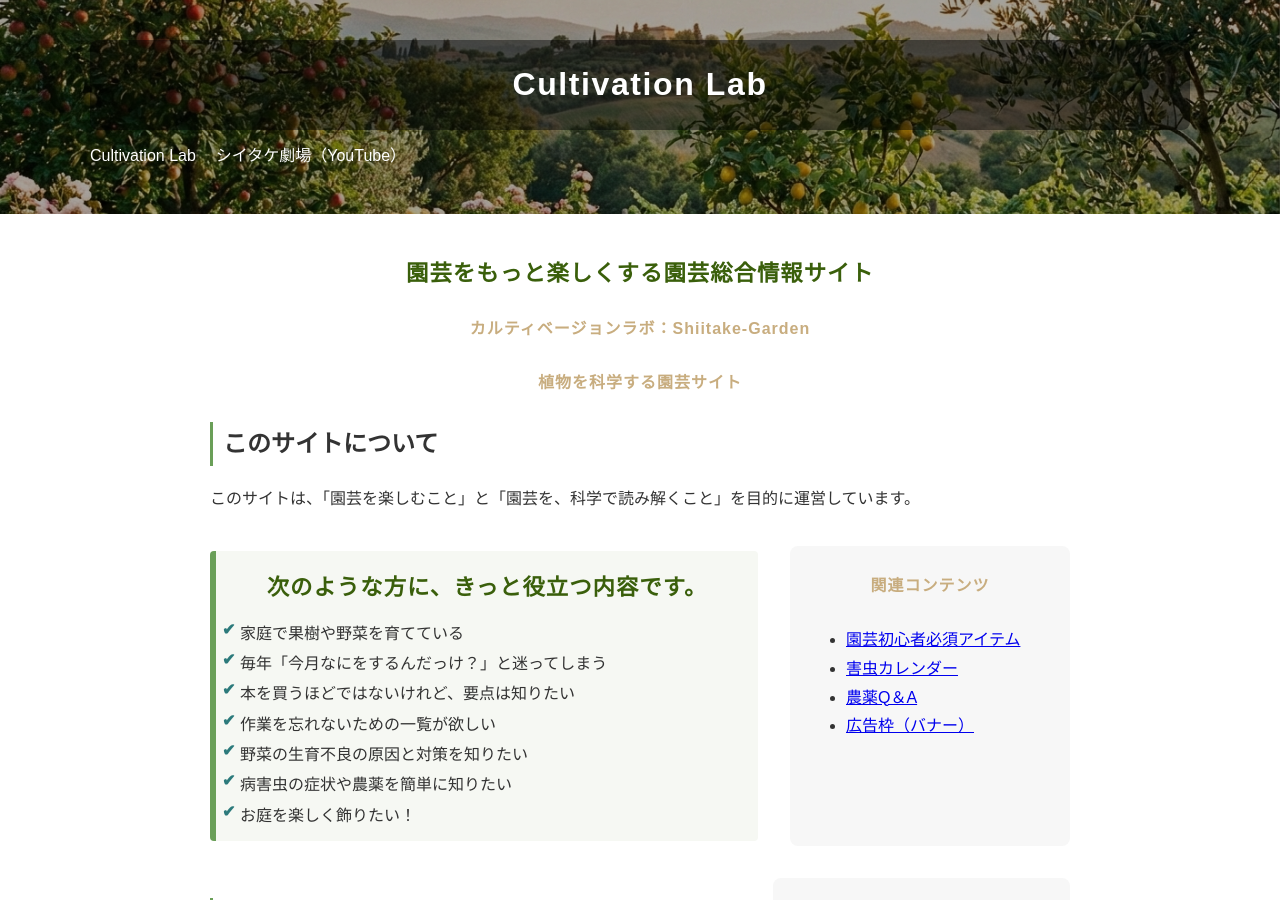
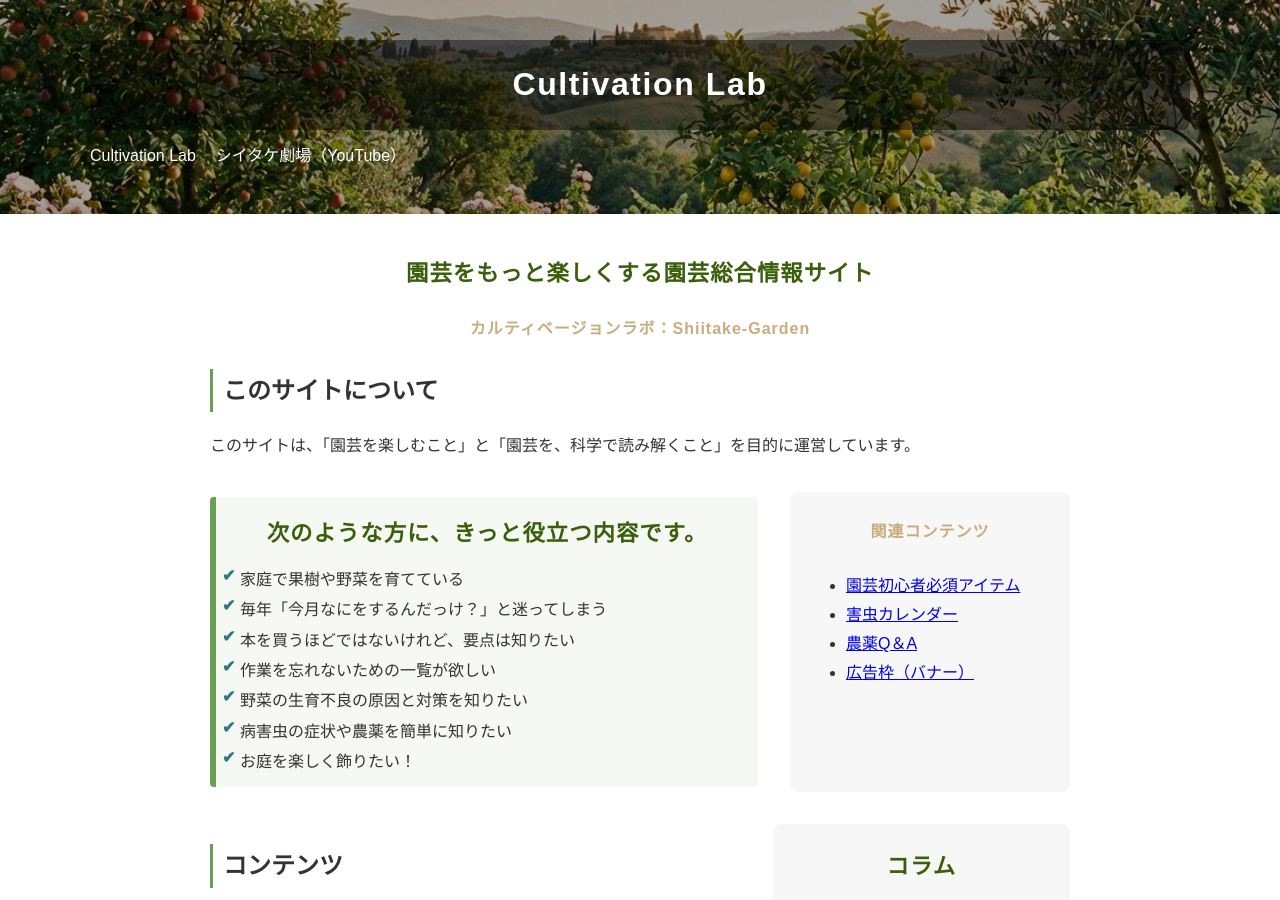
Before and after one commit to shiitake-garden/shiitake-garden.github.io, a Jekyll site: the page built from index.html, in a window 1280 px wide and 900 px high. Built offline with Jekyll 4.4.1, drawn with Linux system fonts in a browser that asks for light colours.

Commit message:
Update index.html

```diff
--- a/index.html
+++ b/index.html
@@ -7,7 +7,6 @@ title: カルティベージョンラボ
 <section>
 <h1>園芸をもっと楽しくする園芸総合情報サイト</h1>
 <h4>カルティベージョンラボ：Shiitake-Garden</h4>
-<h4>植物を科学する園芸サイト</h4>
 </section>
 
 <section>
```
